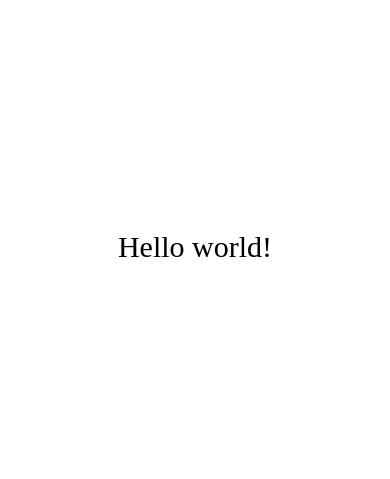
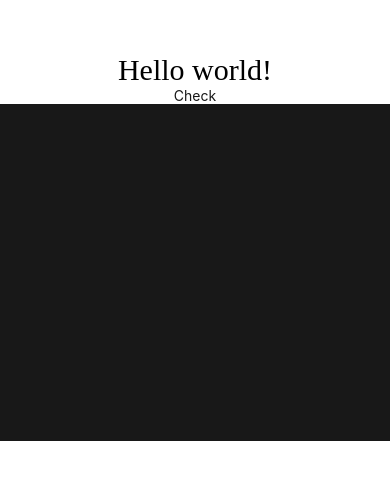
Before and after one commit to ajalasegun1/remindme, a React Native app: screen / in a window 390 px wide. Shown: the part 175-654 px from the top of the page. Built offline with nearby package versions, Linux system fonts and the light colour scheme.

Commit message:
Text component complete

```diff
--- a/App.tsx
+++ b/App.tsx
@@ -8,11 +8,20 @@ import {
   useColorScheme,
   View,
 } from 'react-native';
+import MyText from './src/components/MyText';
+import {light, dark} from './src/theme/colors';
 
 const App = () => {
   return (
     <SafeAreaView style={styles.container}>
       <Text style={styles.text}>Hello world!</Text>
+      <MyText>Check</MyText>
+      <View
+        style={{
+          width: '100%',
+          height: '40%',
+          backgroundColor: dark.layer,
+        }}></View>
     </SafeAreaView>
   );
 };
--- /dev/null
+++ b/src/components/MyText.tsx
@@ -0,0 +1,23 @@
+import {StyleSheet, Text, TextStyle, useColorScheme, View} from 'react-native';
+import React, {ReactNode} from 'react';
+import {dark, light} from '../theme/colors';
+type Props = {
+  children: ReactNode;
+  numberOfLines?: number;
+  style?: TextStyle | TextStyle[];
+};
+const MyText = ({children, style, numberOfLines}: Props) => {
+  const theme = useColorScheme();
+  const isDark = theme === 'dark';
+  const DARKTEXT = dark.primaryText;
+  const LIGHTTEXT = light.primaryText;
+  return (
+    <Text style={[{color: isDark ? DARKTEXT : LIGHTTEXT}, style]}>
+      {children}
+    </Text>
+  );
+};
+
+export default MyText;
+
+const styles = StyleSheet.create({});
--- /dev/null
+++ b/src/theme/colors.ts
@@ -0,0 +1,20 @@
+export const dark = {
+  background: '#121212',
+  layer: '#181818',
+  primaryText: '#ffffff',
+  secondaryText: '#b3b3b3',
+};
+
+export const light = {
+  background: '#efeff4',
+  layer: '#efeff4',
+  primaryText: '#181818',
+  secondaryText: '#b3b3b3',
+};
+
+export const bgColors = {
+  one: '#EEB76B',
+  two: '#E2703A',
+  three: '#9C3D54',
+  four: '#310B0B',
+};
```
